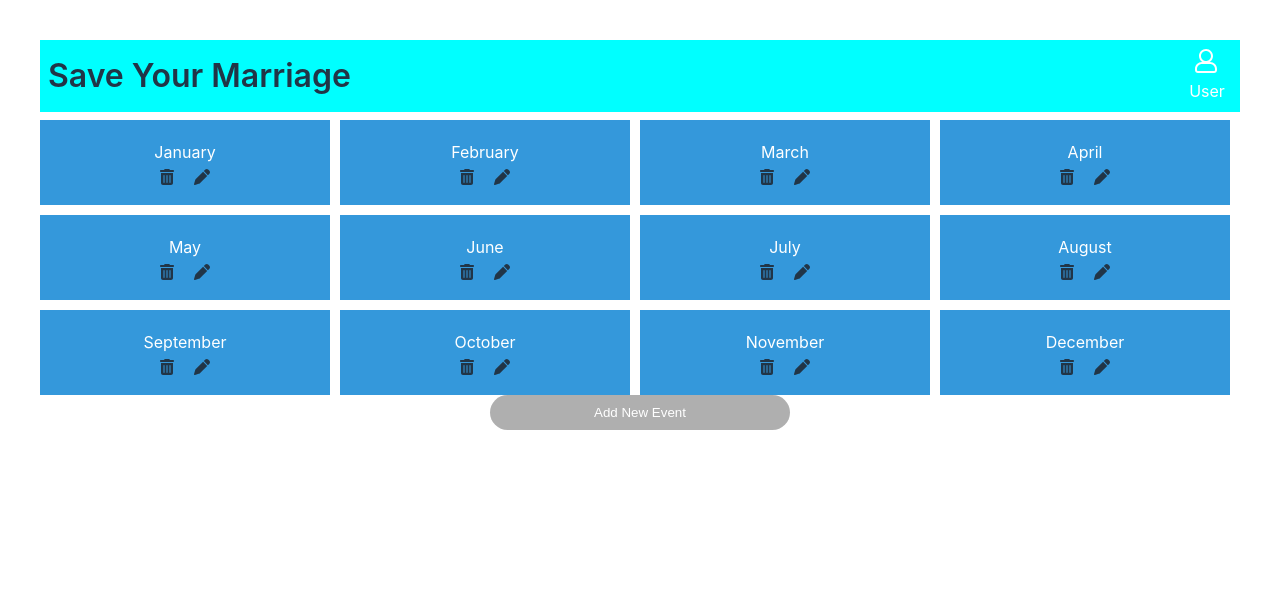
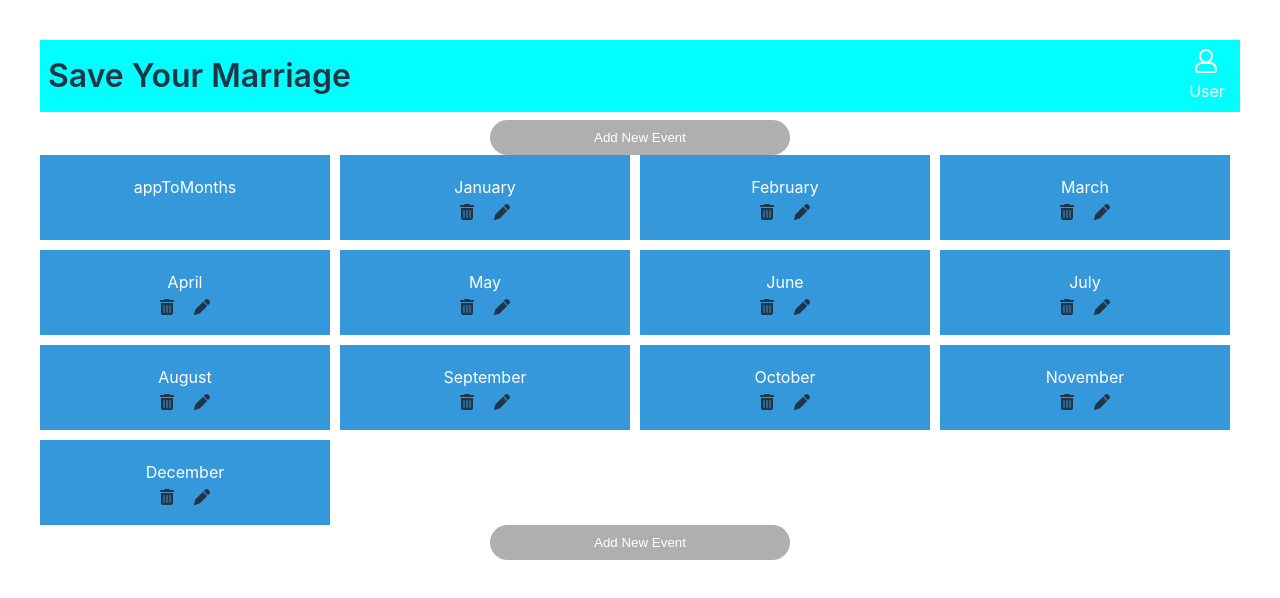
Before and after one commit to jordanplant/Divorce-App-2, a React (Vite) app: page / in a window 1280 px wide. Shown: the top 598 px of the page. Built offline with nearby package versions, Linux system fonts and the light colour scheme.

Commit message:
testing data passing methods

```diff
--- a/src/App.jsx
+++ b/src/App.jsx
@@ -14,10 +14,29 @@ function App() {
     setIsFormVisible(!isFormVisible);
   };
 
+// Data passing
+// Pass from child to parent to child
+// form to app to months
+
+
+// Passing form data to Months
+const [data, setData] = useState('');
+
+const appToMonth = () => {
+  setData('this is the data from app to month');
+  console.log(data)
+}
+
+const formToApp = () => {
+
+}
+
   return (
     <>
       <Navbar />
-      <Months />
+      <Button primary onClick={() => appToMonth()}>Data from app to month</Button>
+      <Months appToMonth={data}/>
+
       <Button onButtonClick={toggleForm} />
       {isFormVisible && <Form onClose={toggleForm} />}
     </>
--- a/src/Components/Months.jsx
+++ b/src/Components/Months.jsx
@@ -1,4 +1,4 @@
-import React from "react";
+import React, {useState} from "react";
 import "../styles/months.css"
 import { FontAwesomeIcon } from "@fortawesome/react-fontawesome";
 import { faTrashAlt } from "@fortawesome/free-solid-svg-icons";
@@ -7,9 +7,17 @@ import { faPen } from "@fortawesome/free-solid-svg-icons";
 
 
 
-function Months() {
+function Months({appToMonths}) {
+  const [data, setData] = useState('');
+
+  let importData = appToMonths
   return (
     <div className="container">
+      <div className="box">
+      <p id="january">appToMonths</p>
+      <p id="january">{appToMonths}</p>
+      </div>
+
       <div className="box">
         <p id="january">January</p>
         <div className="iconsContainer">
```
